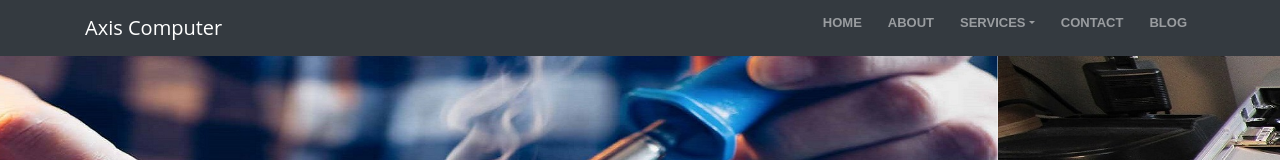
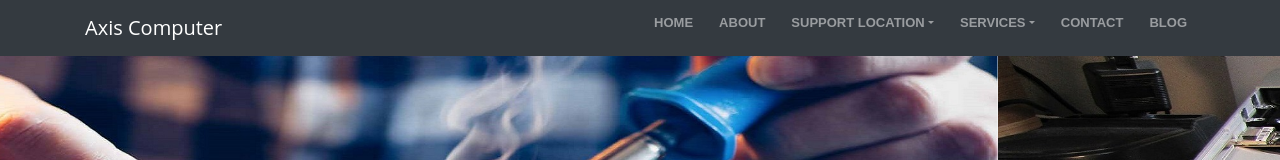
Before and after one commit to Jitendradiwakar3658/computer-repair, a React (Create React App) app: page / in a window 1280 px wide. Shown: the top 160 px of the page. Built offline with nearby package versions, Linux system fonts and the light colour scheme.

Commit message:
Changes done in Navbar

```diff
--- a/src/app/layout/Header.jsx
+++ b/src/app/layout/Header.jsx
@@ -9,9 +9,6 @@ import { Link, Route, Switch } from "react-router-dom"
 import { DellService } from "../service/DellService"
 import HpService from "../service/HpService"
 import LenevoService from "../service/LenevoService"
-import MacBookService from "../service/MacBookService"
-import AcerService from "../service/AcerService"
-import SonyService from "../service/SonyService"
 
 export class Header extends React.Component {
   render() {
@@ -40,6 +37,35 @@ export class Header extends React.Component {
                   <li className="nav-item">
                     <Link className="nav-link" to="/about">About</Link>
                   </li>
+
+                  <li className="nav-item dropdown">
+                    <Link
+                      className="nav-link dropdown-toggle"
+                      to="/#"
+                      id="navbarDropdownPortfolio"
+                      role="button"
+                      data-toggle="dropdown"
+                      aria-haspopup="true"
+                      aria-expanded="false"
+                    >
+                      Support Location
+                    </Link>
+                    <div
+                      className="dropdown-menu "
+                      aria-labelledby="navbarDropdownPortfolio"
+                    >
+                      <Link className="dropdown-item" to="/gaziabad-location">
+                        Ghaziabad
+                      </Link>
+                      <Link className="dropdown-item" to="/noida-location">
+                        Noida
+                      </Link>
+                      <Link className="dropdown-item" to="/greater-noida-location">
+                        Greater Noida
+                      </Link>
+
+                    </div>
+                  </li>
                   <li className="nav-item dropdown">
                     <Link
                       className="nav-link dropdown-toggle"
@@ -65,15 +91,7 @@ export class Header extends React.Component {
                       <Link className="dropdown-item" to="/lenevo-laptop-service">
                         LENEVO LAPTOP SERVICE
                       </Link>
-                      <Link className="dropdown-item" to="/mac-laptop-service">
-                        MAC LAPTOP SERVICE
-                      </Link>
-                      <Link className="dropdown-item" to="/acer-laptop-service">
-                        ACER LAPTOP SERVICE
-                      </Link>
-                      <Link className="dropdown-item" to="/sony-laptop-service">
-                        SONY LAPTOP SERVICE
-                      </Link>
+
                     </div>
                   </li>
                   <li className="nav-item">
@@ -92,9 +110,6 @@ export class Header extends React.Component {
             <Route path="/dell-laptop-service" component={DellService} />
             <Route path="/hp-laptop-service" component={HpService} />
             <Route path="/lenevo-laptop-service" component={LenevoService} />
-            <Route path="/mac-laptop-service" component={MacBookService} />
-            <Route path="/acer-laptop-service" component={AcerService} />
-            <Route path="/sony-laptop-service" component={SonyService} />
             <Route path="/contact" component={Contact} />
             <Route path="/blog" component={Blog} />
           </Switch>
--- a/src/app/layout/Home.jsx
+++ b/src/app/layout/Home.jsx
@@ -131,7 +131,7 @@ export class Home extends React.Component {
                   we provide all kind of service for <strong>Lenevo Lapt </strong> <Link  to="/lenevo-laptop-service">Read more...</Link>
                 </p>
               </div>
-              <div
+              {/* <div
                 className="col-lg-4 col-md-6 box wow bounceInUp"
                 data-wow-delay="0.1s"
                 data-wow-duration="1.4s"
@@ -178,7 +178,7 @@ export class Home extends React.Component {
                 <strong>Axis Computer</strong> provides the best service in all kind of Laptops like Acer,
                   we provide all kind of service for <strong>Acer Laptop </strong> <Link  to="/acer-laptop-service">Read more...</Link>
                 </p>
-              </div>
+              </div> */}
 
             </div>
 
@@ -553,7 +553,7 @@ export class Home extends React.Component {
           </div>
         </section>
 
-        <section id="testimonials" className="owl-carousel section-bg ">
+        {/* <section id="testimonials" className="owl-carousel section-bg ">
           <div className="container">
 
             <header className="section-header">
@@ -675,7 +675,7 @@ export class Home extends React.Component {
             </div>
 
           </div>
-        </section>
+        </section> */}
 
         <section id="contact" className="section-bg wow fadeInUp">
           <div className="container">
--- a/src/app/styles/style.css
+++ b/src/app/styles/style.css
@@ -311,12 +311,12 @@ h6 {
 
 .dropdown-menu a:hover {
   color: #18d36e;
-  padding: 10px;
-  text-align: center;
+  /* padding: 10px; */
+  /* text-align: center; */
 }
 
 .navmenu ul li a:hover {
-  color: #18d36e;
+  color: #000;
 }
 
 .navmenu > .menu-active > a,
```
